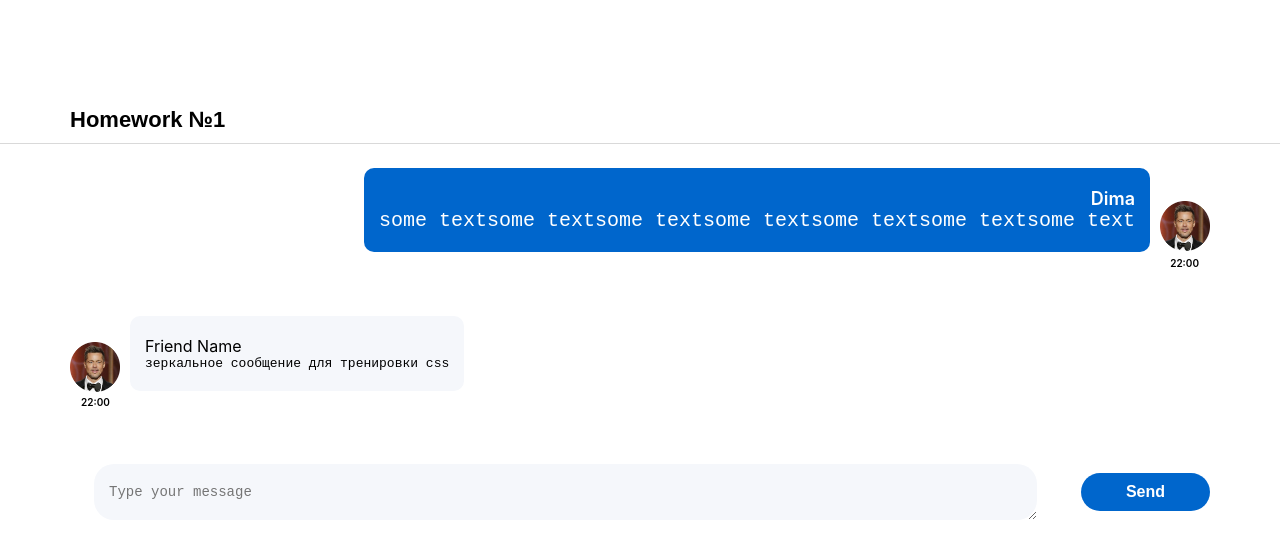
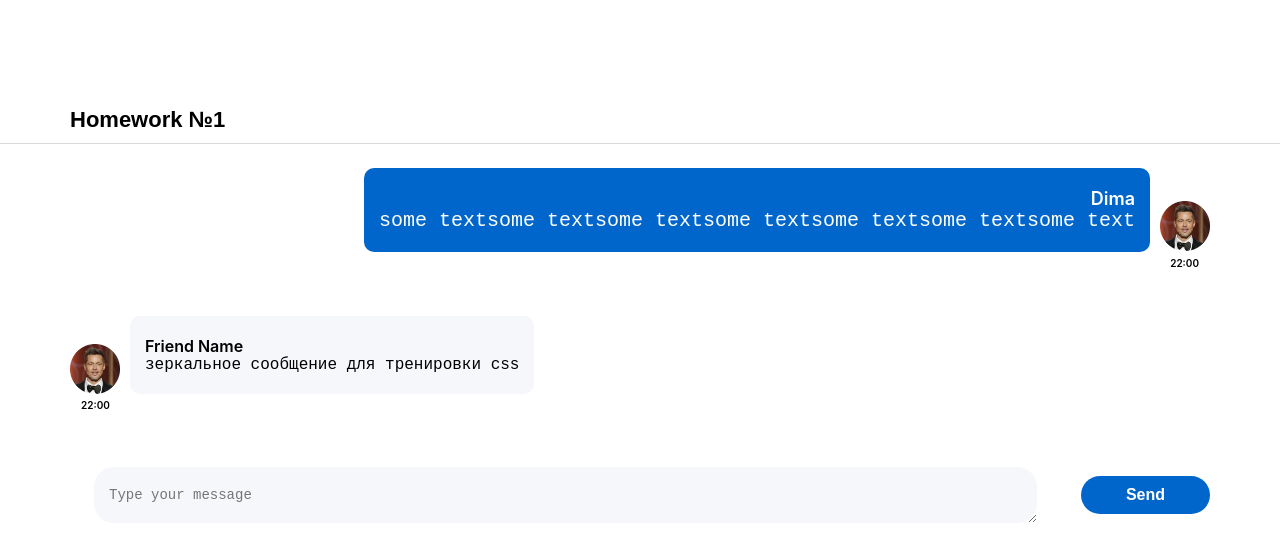
Before and after one commit to DmitriyVavilin/hws2-master, a React (Create React App) app: page / in a window 1280 px wide. Shown: the top 558 px of the page. Built offline with nearby package versions, Linux system fonts and the light colour scheme.

Commit message:
second commit

```diff
--- a/package.json
+++ b/package.json
@@ -1,6 +1,6 @@
 {
   "name": "hws2",
-  "homepage": "https://dmitriyvavilin.github.io/hws2-master",
+  "homepage": "https://DmitriyVavilin.github.io/hws2-master",
   "version": "0.1.0",
   "private": true,
   "dependencies": {
--- a/src/s2-homeworks/hw01/friend-message/FriendMessage.module.css
+++ b/src/s2-homeworks/hw01/friend-message/FriendMessage.module.css
@@ -9,7 +9,7 @@
 }
 
 .friendImageAndText img {
-    margin: 0px 10px -25px 70px;
+    margin: 0 10px -25px 70px;
 }
 
 .friendText {
@@ -24,11 +24,13 @@
 }
 
 .friendName {
-
+    font-size: 16px;
+    font-weight: 600;
 }
 
 .friendMessageText {
-
+    font-size: 16px;
+    font-weight: 400;
 }
 
 .friendTime {
```
